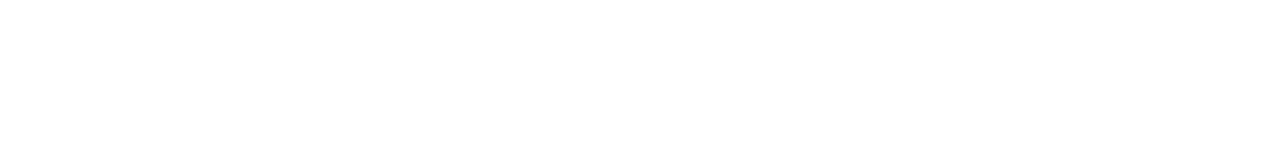
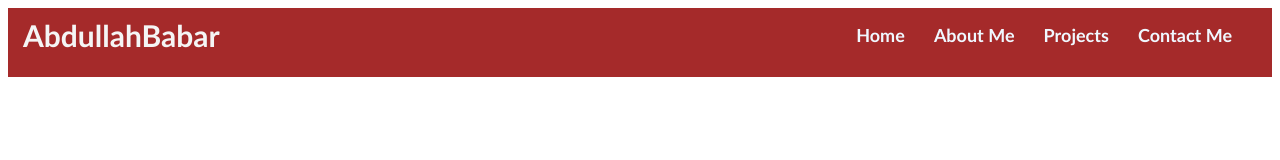
Before and after one commit to abdullah-babar56/Portfolio, a plain HTML site: page index.html in a window 1280 px wide. Drawn offline with Linux system fonts and the light colour scheme.

Commit message:
Add a Navigation Bar

```diff
--- a/index.html
+++ b/index.html
@@ -3,9 +3,50 @@
 <head>
     <meta charset="UTF-8">
     <meta name="viewport" content="width=device-width, initial-scale=1.0">
-    <title>Document</title>
+    <title>Abdullah's Protfolio</title>
+    <style type="text/css">
+        *{text-decoration: none;}
+        .navbar{
+            background-color:brown;
+            font-family: 'Gill Sans', 'Gill Sans MT', Calibri, 'Trebuchet MS', sans-serif;
+            padding-left: 15px;
+            padding-right: 15px;
+             padding-bottom: 15px;}
+        .navdiv{
+            display: flex;align-items: center ;
+            justify-content: space-between;
+        }
+        .logo a{
+            font-size: 30px;
+            font-weight: 600;
+            color: whitesmoke;
+        }
+        li{
+            list-style: none;
+            display: inline-block;
+        }
+        li a{
+            color: aliceblue;
+            font-size: 18px;
+            font-weight: bold;
+            margin-right: 25px;
+
+        }
+    </style>
 </head>
 <body>
+    <nav class = "navbar">
+        <div class="navdiv">
+            <div class="logo"><a href="#">AbdullahBabar</a> </div>
+                <ul>
+                    <li> <a href="#">Home</a></li>
+                    <li> <a href="#">About Me</a></li>
+                    <li> <a href="#">Projects</a></li>
+                    <li> <a href="#">Contact Me</a></li>
+                </ul>
 
+        </div>
+
+    </nav>
 </body>
 </html>
```
